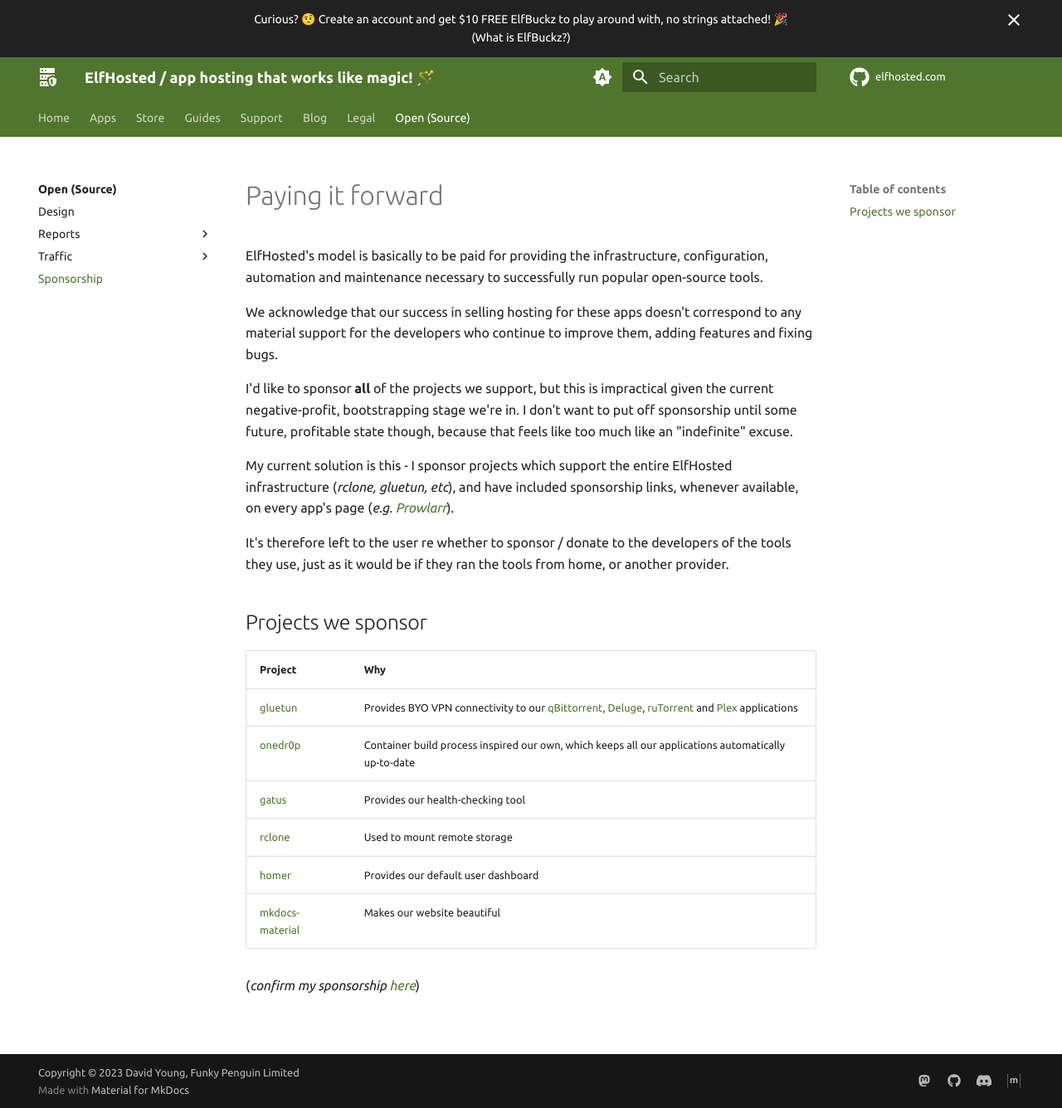
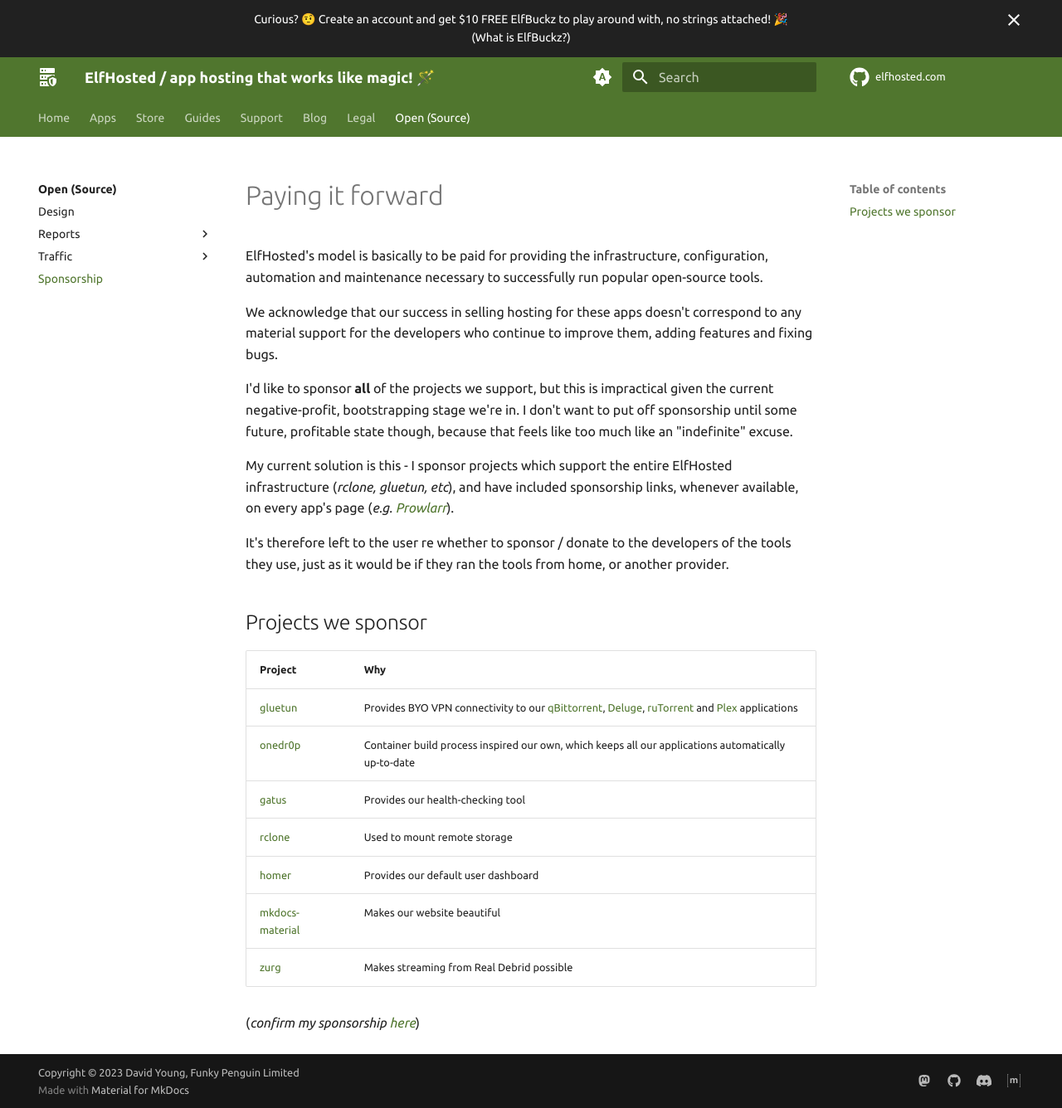
Before and after one commit to elfhosted/elfhosted.com, an MkDocs documentation site: the page built from docs/open/sponsorship.md, in a window 1280 px wide and 1336 px high. Shown: the whole window at 83% size. Built offline with MkDocs 1.6.1 and Material for MkDocs 9.7.7, drawn with Linux system fonts in a browser that asks for light colours; a script that is not in the unit is left out; plug-ins that fetch from the network failed and are left out; comment, search, counter and statistics services are not loaded.

Commit message:
Add zurg sponsorship
Signed-off-by: David Young <davidy@funkypenguin.co.nz>

```diff
--- a/docs/open/sponsorship.md
+++ b/docs/open/sponsorship.md
@@ -24,6 +24,7 @@ Project | Why
 [rclone](https://github.com/sponsors/rclone) | Used to mount remote storage
 [homer](https://www.buymeacoffee.com/bastien) | Provides our default user dashboard
 [mkdocs-material](https://github.com/sponsors/squidfunk) | Makes our website beautiful
+[zurg](https://github.com/sponsors/debridmediamanager) | Makes streaming from Real Debrid possible
 
 (*confirm my sponsorship [here](https://github.com/funkypenguin/)*)
 
```
